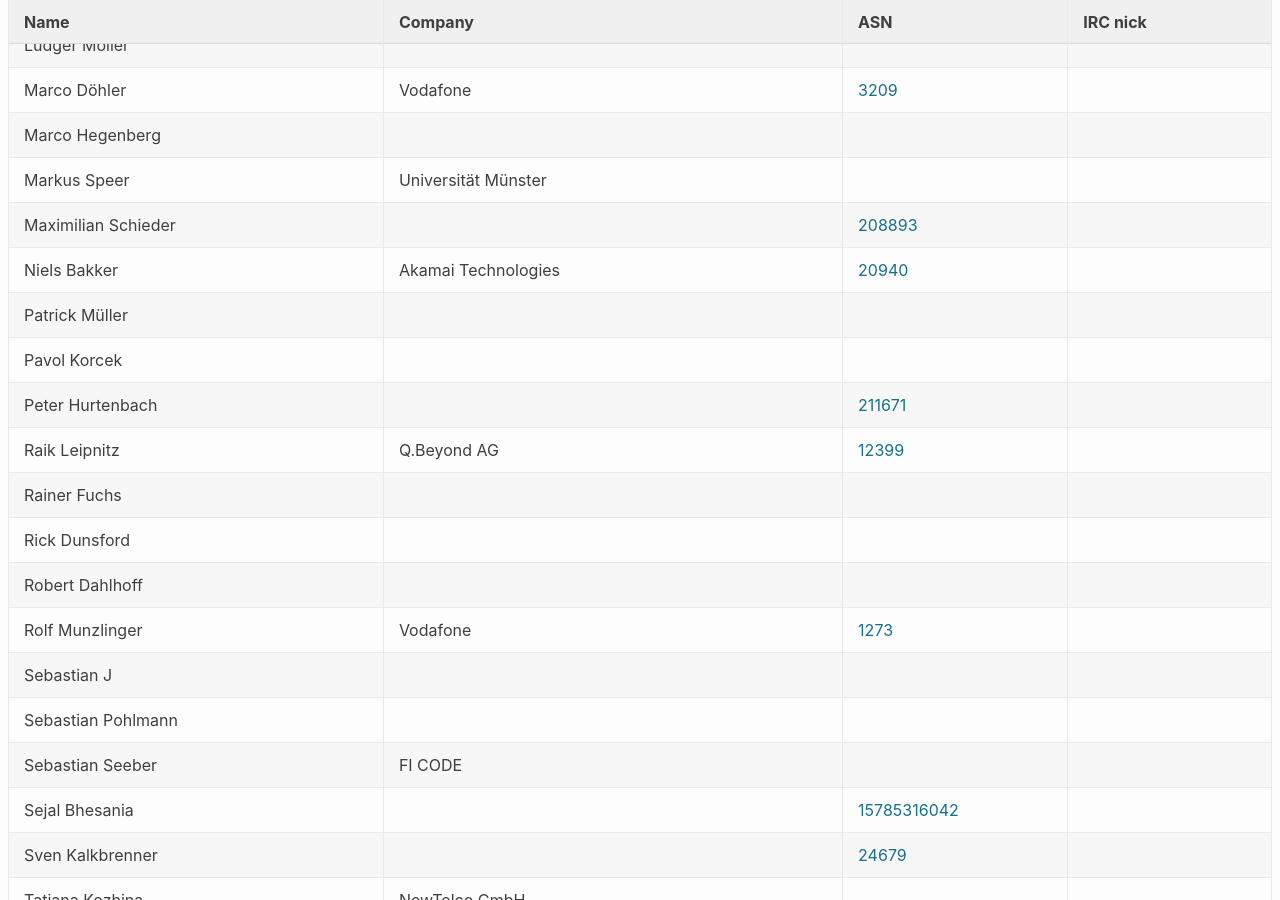
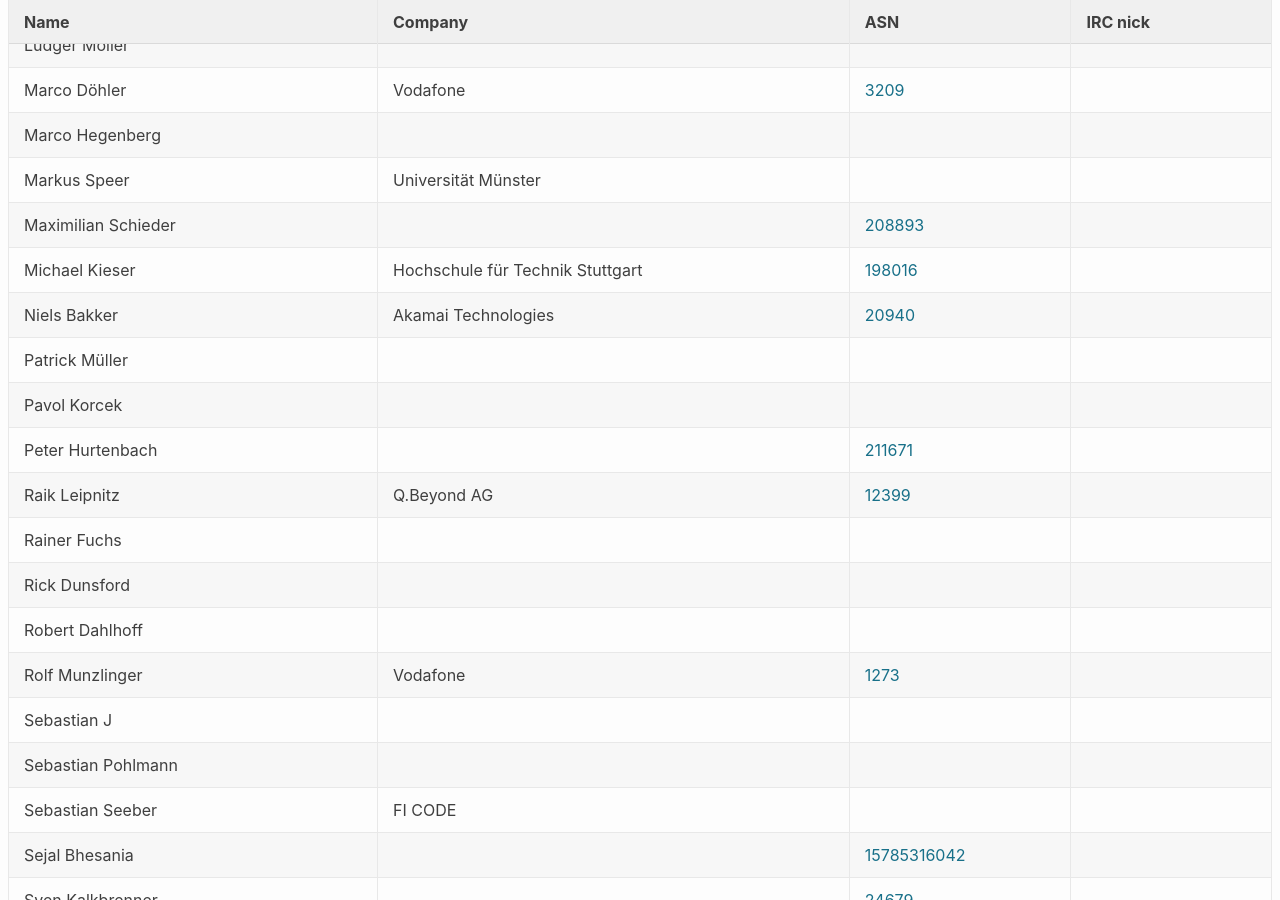
Before and after one commit to denog/pretix-attendeelist, a Jekyll site: the page built from denog15/index.md, in a window 1280 px wide and 900 px high, scrolled down 20724 px. Built offline with Jekyll 4.4.1, drawn with Linux system fonts in a browser that asks for light colours.

Commit message:
Latest data: Mon Nov  6 12:11:52 UTC 2023

```diff
--- a/_data/attendees_denog15_online.json
+++ b/_data/attendees_denog15_online.json
@@ -192,6 +192,12 @@
     "asn": "208893"
   },
   {
+    "name": "Michael Kieser",
+    "company": "Hochschule für Technik Stuttgart",
+    "irc": null,
+    "asn": "198016"
+  },
+  {
     "name": "Niels Bakker",
     "company": "Akamai Technologies",
     "irc": null,
```
